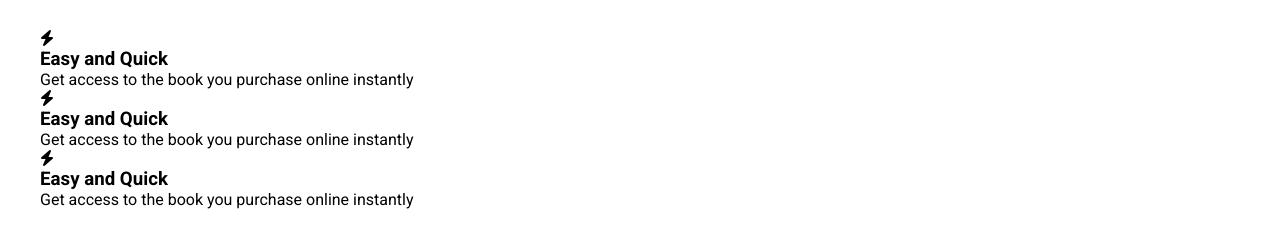
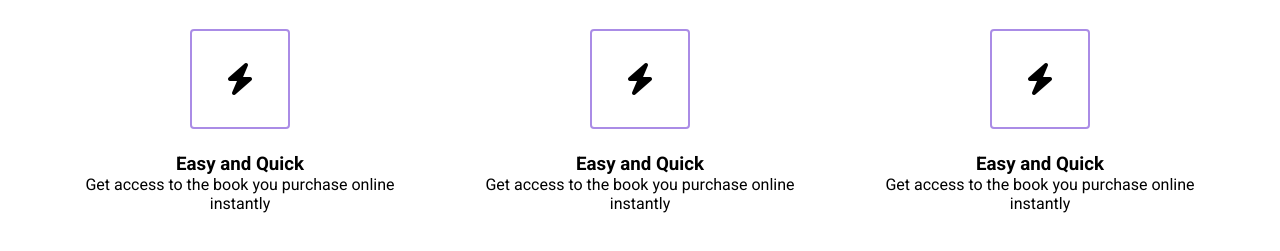
Before and after one commit to DjHorns/Library, a plain HTML site: page index.html in a window 1280 px wide. Shown: the part 897-1148 px from the top of the page. Drawn offline with Linux system fonts and the light colour scheme.

Commit message:
Center highlight content, style image

```diff
--- a/styles.css
+++ b/styles.css
@@ -141,3 +141,32 @@ h2 {
 }
 
 /* HIGHLIGHTS   */
+
+.highlight__wrapper {
+    display: flex;
+}
+
+.highlight {
+    padding: 0 24px;
+    width: calc(100% / 3);
+    display: flex;
+    flex-direction: column;
+    align-items: center;
+    justify-content: center;
+}
+
+.highlight__para {
+    text-align: center;
+}
+
+.highlight__img {
+    border: 2px solid #7342d69a;
+    width: 100px;
+    height: 100px;
+    display: flex;
+    align-items: center;
+    justify-content: center;
+    border-radius: 4px;
+    font-size: 32px;
+    margin-bottom: 24px;
+}
```
Also changed, not shown: index.html (+4 -3 lines).
